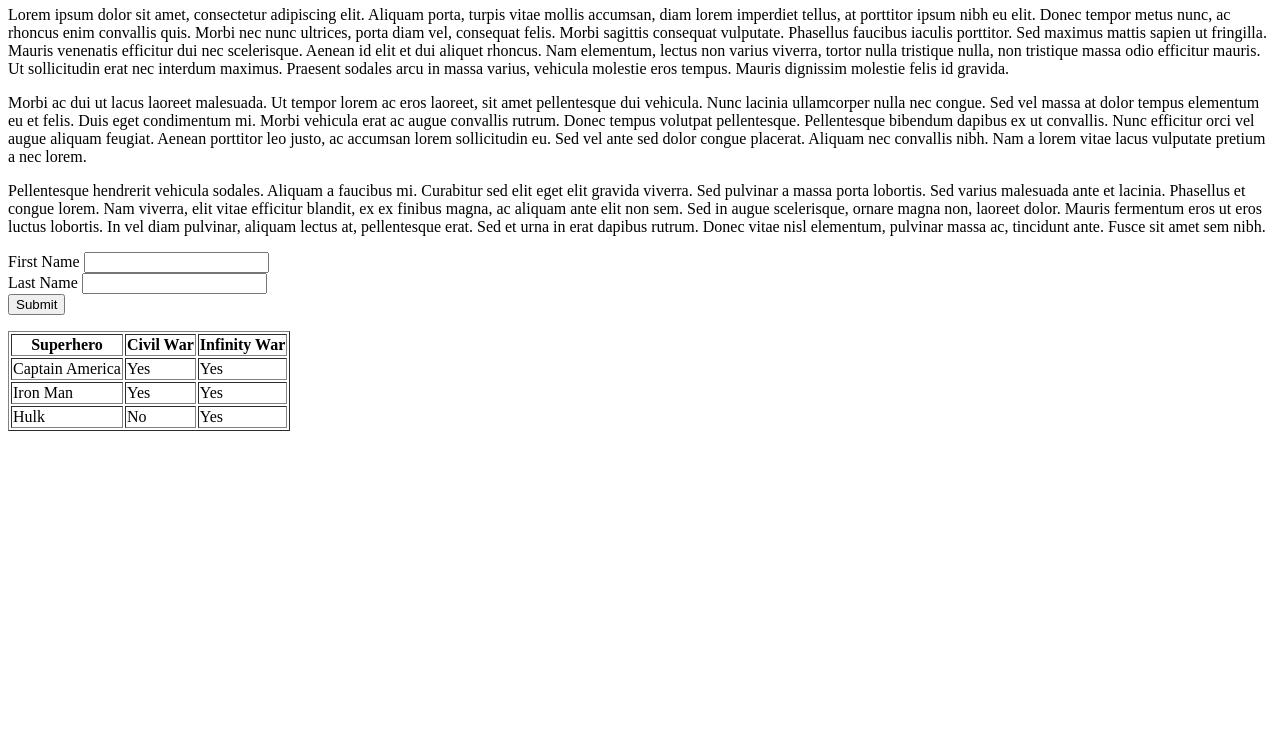
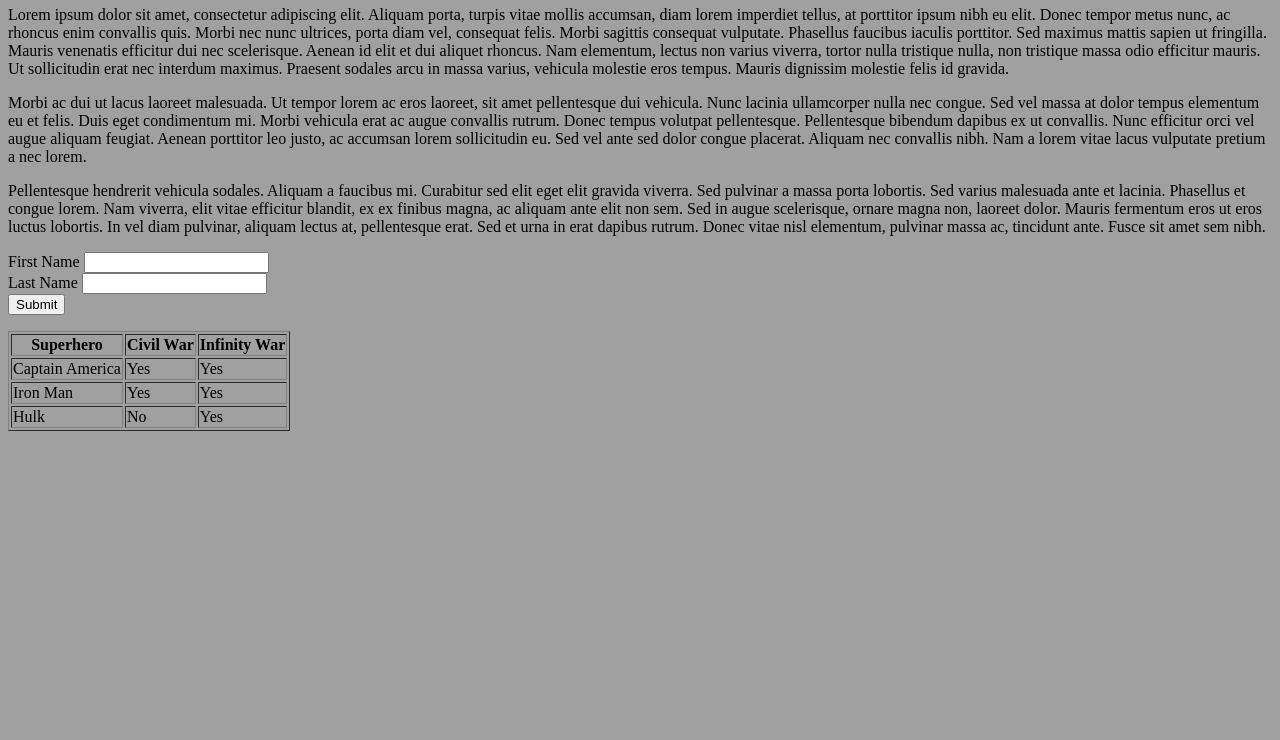
Before and after one commit to BrentMacadangdang/seatwork, a plain HTML site: page index.html in a window 1280 px wide. Shown: the part 60-800 px from the top of the page. Drawn offline with Linux system fonts and the light colour scheme.

Commit message:
Update index.html

```diff
--- a/index.html
+++ b/index.html
@@ -1,5 +1,5 @@
 <html>
-  <body>
+<body style="background: #A0A0A0;">
     <h1>Title</h1>
     <!-- First paragraph -->
     <p>
```
